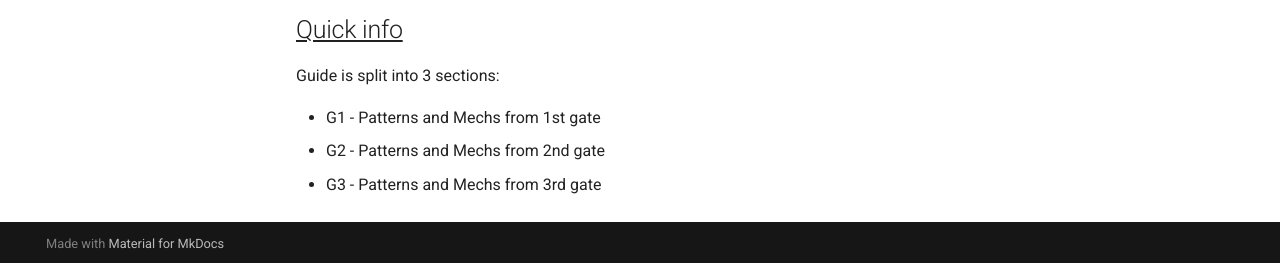
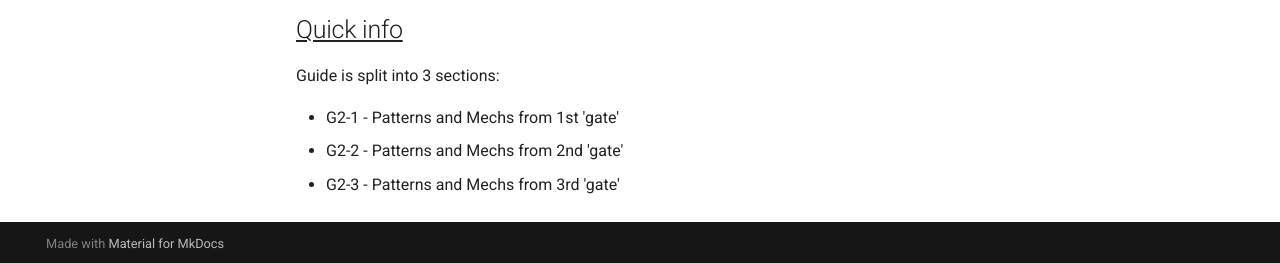
Before and after one commit to Rubberoni/Kazeros-Guide-G2, an MkDocs documentation site: the page built from docs/index.md, in a window 1280 px wide and 968 px high. Shown: the part 702-965 px from the top of the window. Built offline with MkDocs 1.6.1 and Material for MkDocs 9.7.7, drawn with Linux system fonts in a browser that asks for light colours.

Commit message:
Update index.md

```diff
--- a/docs/index.md
+++ b/docs/index.md
@@ -23,6 +23,6 @@
 
 <p align=justify>Guide is split into 3 sections:</p>
 
-* G1 - Patterns and Mechs from 1st gate
-* G2 - Patterns and Mechs from 2nd gate
-* G3 - Patterns and Mechs from 3rd gate
+* G2-1 - Patterns and Mechs from 1st 'gate'
+* G2-2 - Patterns and Mechs from 2nd 'gate'
+* G2-3 - Patterns and Mechs from 3rd 'gate'
```
